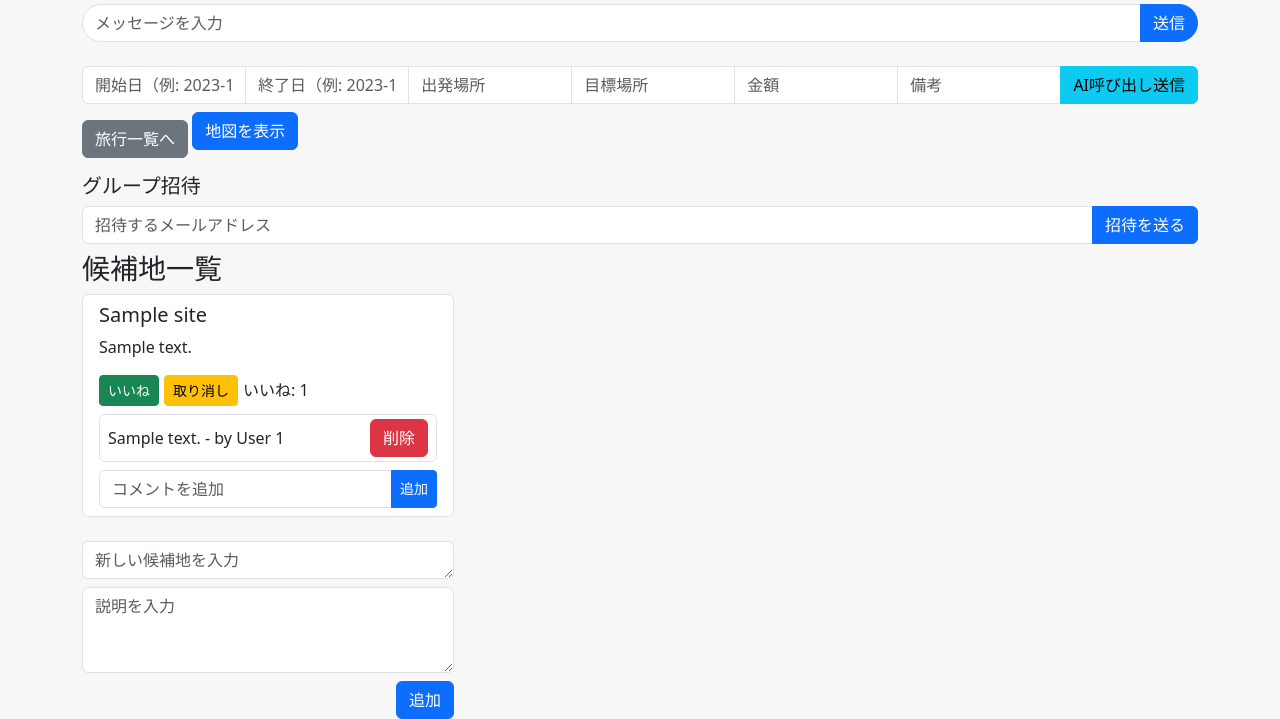
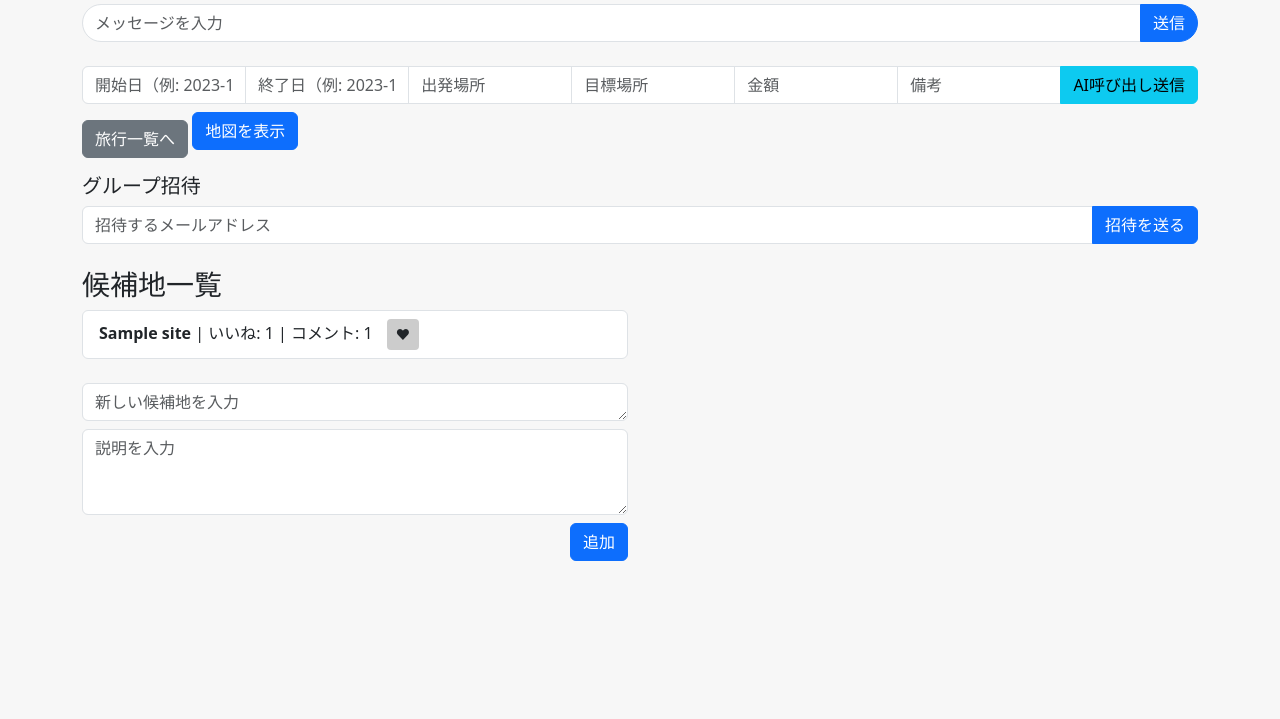
Before and after one commit to Yutak6116/travel-hub-test, a Flask app: page /chat/1 in a window 1280 px wide. Shown: the part 524-1243 px from the top of the page. After the commit the page ends 1085 px from the top, so only its background shows below. Run offline with Flask 3, Linux system fonts and the light colour scheme; the visitor is signed in with stand-in values (Sample User, id 1); tables that the repository leaves empty hold one stand-in row (values such as "Sample post"); some libraries are stand-ins or nearby versions.

Commit message:
feat: add CandidateSiteLike model and toggle like functionality for candidate sites

```diff
--- a/templates/chat.html
+++ b/templates/chat.html
@@ -1,3 +1,4 @@
+<!-- filepath: /home/tatesoto/projects/ZennHackathon/travel-hub-test/templates/chat.html -->
 <!DOCTYPE html>
 <html lang="ja">
   <head>
@@ -16,7 +17,6 @@
       body {
         background-color: #f7f7f7;
       }
-      /* ヘッダー部分 */
       .chat-header {
         background-color: #007bff;
         color: #fff;
@@ -25,7 +25,6 @@
         border-radius: 0 0 10px 10px;
         margin-bottom: 20px;
       }
-      /* チャットボックス */
       #chat-box {
         background-color: #fff;
         border: none;
@@ -36,7 +35,6 @@
         box-shadow: 0 4px 8px rgba(0, 0, 0, 0.1);
         margin-bottom: 20px;
       }
-      /* メッセージバブル */
       .message {
         padding: 10px 15px;
         margin-bottom: 10px;
@@ -54,21 +52,28 @@
         color: #333;
         margin-right: auto;
       }
-      /* 入力フォーム */
       #chat-form .form-control {
         border-radius: 20px 0 0 20px;
       }
       #chat-form .btn {
         border-radius: 0 20px 20px 0;
       }
+      /* 右側に表示する詳細パネル */
+      #siteDetail {
+        border: 1px solid #ccc;
+        padding: 10px;
+      }
     </style>
   </head>
   <body>
     <div class="container">
+      <!-- チャットヘッダー -->
       <div class="chat-header">
         <h1>{{ room.name }}</h1>
         <p>ログインユーザー: {{ user.name }} ({{ user.email }})</p>
       </div>
+
+      <!-- チャット表示欄 -->
       <div id="chat-box">
         {% for msg in history %}
         <div
@@ -78,6 +83,8 @@
         </div>
         {% endfor %}
       </div>
+
+      <!-- チャット送信フォーム -->
       <form id="chat-form" class="input-group">
         <input
           id="message-input"
@@ -88,11 +95,10 @@
         />
         <button class="btn btn-primary" type="submit">送信</button>
       </form>
+
       <div class="mt-3">
-
-      <!-- 簡単AI呼び出しセクション（デザインをchatの入力欄と統一） -->
+        <!-- 簡単AI呼び出しセクション -->
         <div class="input-group mt-4">
-        <!-- 日程を開始日・終了日に分割 -->
           <input
             id="aiStartDate"
             type="text"
@@ -132,11 +138,19 @@
           <button id="aiCallBtn" class="btn btn-info">AI呼び出し送信</button>
         </div>
 
-      <a href="{{ url_for('group.travels') }}" class="btn btn-secondary mt-3"
+        <!-- リンクボタン -->
+        <a
+          href="{{ url_for('group.travels') }}"
+          class="btn btn-secondary mt-3"
           >旅行一覧へ</a
         >
-            <a href="{{ url_for('map.show_map', room_id=room.id) }}" class="btn btn-primary"
-      >地図を表示</a>
+        <a
+          href="{{ url_for('map.show_map', room_id=room.id) }}"
+          class="btn btn-primary"
+          >地図を表示</a
+        >
+
+        <!-- グループ招待フォーム -->
         <div class="invite-section mt-3">
           <h5>グループ招待</h5>
           <form id="inviteForm">
@@ -153,49 +167,46 @@
           </form>
           <div id="inviteMessage" class="mt-2"></div>
         </div>
+      </div>
 
-    </div>
-    <!-- 旅行プラン表示＆編集セクション（ドラッグアンドドロップリスト） -->
-        <!-- 旅行プラン -->
-      <div class="col-md-4">
+      <!-- 旅行プラン一覧＋詳細表示 (2カラムに分割) -->
+      <div class="row mt-4">
+        <!-- 候補地一覧（左カラム） -->
+        <div class="col-md-6">
           <h3>候補地一覧</h3>
-        <ul id="planList" class="list-group sortable">
+          <ul id="planList" class="list-group">
             {% for site in candidate_sites %}
-            <li class="list-group-item mb-2">
-              <h5>{{ site.place_name }}</h5>
-              <p>{{ site.description }}</p>
-              <div class="d-flex align-items-center mb-2">
-                <form action="{{ url_for('plan.like_plan_item', room_id=room.id, site_id=site.id) }}" method="POST" style="display:inline-block; margin-right:5px;">
-                  <button type="submit" class="btn btn-success btn-sm">いいね</button>
-                </form>
-                <form action="{{ url_for('plan.dislike_plan_item', room_id=room.id, site_id=site.id) }}" method="POST" style="display:inline-block; margin-right:5px;">
-                  <button type="submit" class="btn btn-warning btn-sm">取り消し</button>
-                </form>
-                <span>いいね: {{ site.like }}</span>
-              </div>
-              <div>
-                <ul class="list-group mb-2">
-                  {% for comment in site.comments %}
-                    <li class="list-group-item py-1 px-2 d-flex justify-content-between align-items-center">
-                      <span>{{ comment.comment }} - by User {{ comment.user_id }}</span>
-                      <form action="{{ url_for('plan.delete_comment_plan_item', room_id=room.id, site_id=site.id, comment_id=comment.id) }}" method="POST" style="display:inline;">
-                        <button type="submit" class="btn btn-danger btn-xs">削除</button>
-                      </form>
+            <li
+              class="list-group-item mb-2 site-item"
+              data-siteid="{{ site.id }}"
+              data-likes="{{ site.like }}"
+              data-comments="{{ site.comments|length }}"
+              data-placename="{{ site.place_name }}"
+              data-description="{{ site.description }}"
+            >
+              <strong>{{ site.place_name }}</strong>
+              | いいね: <span class="like-count">{{ site.like }}</span>
+              | コメント: {{ site.comments|length }}
+              <!-- いいねを切り替える(ON/OFF)ボタン -->
+              <button
+                class="btn btn-sm like-btn"
+                data-siteid="{{ site.id }}"
+                data-userid="{{ user.id }}"
+                style="background-color: #ccc; margin-left: 10px;"
+              >
+                ♥
+              </button>
             </li>
             {% endfor %}
           </ul>
-                <form action="{{ url_for('plan.comment_plan_item', room_id=room.id, site_id=site.id) }}" method="POST">
-                  <input type="hidden" name="user_id" value="{{ user.id }}">
-                  <div class="input-group">
-                    <input type="text" name="comment" placeholder="コメントを追加" class="form-control">
-                    <button type="submit" class="btn btn-primary btn-sm">追加</button>
-                  </div>
-                </form>
-              </div>
-            </li>
-          {% endfor %}
-        </ul>
-        <form id="planForm" action="{{ url_for('plan.add_plan_manually', room_id=room.id, user_id=user.id) }}" method="POST" class="mt-3">
+
+          <!-- 新しい候補地の追加フォーム -->
+          <form
+            id="planForm"
+            action="{{ url_for('plan.add_plan_manually', room_id=room.id, user_id=user.id) }}"
+            method="POST"
+            class="mt-3"
+          >
             <div class="input-group mt-2">
               <textarea
                 id="place_name"
@@ -215,16 +226,51 @@
               ></textarea>
             </div>
             <div class="d-flex justify-content-end mt-2">
-            <button type="submit" id="addPlan" class="btn btn-primary">追加</button>
+              <button type="submit" id="addPlan" class="btn btn-primary">
+                追加
+              </button>
             </div>
           </form>
         </div>
 
+        <!-- 詳細表示（右カラム） -->
+        <div class="col-md-6">
+          <div id="siteDetail" style="display: none;">
+            <h4 id="detailTitle"></h4>
+            <p id="detailDescription"></p>
+            <!-- いいね数とコメント一覧、コメント投稿フォームを表示予定 -->
+            <div class="mt-3">
+              <p>
+                いいね数: <span id="detailLikeCount"></span><br />
+                コメント一覧:
+              </p>
+              <ul id="detailCommentList" class="list-group mb-2"></ul>
+              <form id="detailCommentForm" method="POST">
+                <div class="input-group">
+                  <input
+                    type="text"
+                    name="comment"
+                    placeholder="コメントを追加"
+                    class="form-control"
+                    id="detailCommentInput"
+                  />
+                  <button type="submit" class="btn btn-primary btn-sm">
+                    追加
+                  </button>
+                </div>
+              </form>
+            </div>
+          </div>
+        </div>
+      </div>
+
+      <!-- 各種スクリプト -->
       <script src="https://code.jquery.com/jquery-3.5.1.min.js"></script>
       <script src="https://code.jquery.com/ui/1.12.1/jquery-ui.js"></script>
       <script src="https://cdn.socket.io/4.5.1/socket.io.min.js"></script>
       <script src="https://cdn.jsdelivr.net/npm/marked/marked.min.js"></script>
       <script>
+        // ソケット通信の初期化
         const socket = io();
         const chatForm = document.getElementById("chat-form");
         const messageInput = document.getElementById("message-input");
@@ -235,10 +281,11 @@
         // ルームに参加
         socket.emit("join", { room: room });
 
+        // チャット送信
         chatForm.addEventListener("submit", function (event) {
           event.preventDefault();
           const message = messageInput.value.trim();
-            if (message === "") return;
+          if (!message) return;
           socket.emit("send_message", {
             user: userName,
             message: message,
@@ -247,6 +294,7 @@
           messageInput.value = "";
         });
 
+        // メッセージ受信
         socket.on("receive_message", function (data) {
           const messageElem = document.createElement("div");
           messageElem.classList.add("message");
@@ -255,19 +303,97 @@
           } else {
             messageElem.classList.add("other");
           }
-            // MarkdownをHTMLに変換して表示
           messageElem.innerHTML = data.user + ": " + marked.parse(data.message);
           chatBox.appendChild(messageElem);
           chatBox.scrollTop = chatBox.scrollHeight;
 
-            // @AIからの旅行プランMarkdownを自動で3セクションに反映
+          // AIの旅行プランに対する処理やプラン更新などがあればここに追加
           if (data.user === "travel AI" && data.message.includes("旅行プラン")) {
-              handleTravelPlanMarkdown(data.message);
+            // handleTravelPlanMarkdown(data.message) のような関数を定義して呼び出すなど
           }
         });
+      </script>
 
+      <script>
+        // 候補地一覧のクリック動作と詳細パネルの表示・非表示
+        const siteItems = document.querySelectorAll(".site-item");
+        const siteDetail = document.getElementById("siteDetail");
+        let currentOpenSite = null;
+
+        // コメント描画用 (サンプル: サーバから再取得しない簡易例)
+        function renderComments(comments) {
+          const detailCommentList = document.getElementById("detailCommentList");
+          detailCommentList.innerHTML = "";
+          comments.forEach(c => {
+            const li = document.createElement("li");
+            li.className = "list-group-item py-1 px-2";
+            li.textContent = c.comment + " - by User " + c.user_id;
+            detailCommentList.appendChild(li);
+          });
+        }
+
+        siteItems.forEach(item => {
+          item.addEventListener("click", () => {
+            const siteId = item.dataset.siteid;
+            if (currentOpenSite === siteId) {
+              // 同じ候補地を再クリック → 詳細を閉じる
+              siteDetail.style.display = "none";
+              currentOpenSite = null;
+              return;
+            }
+            currentOpenSite = siteId;
+            // 詳細への反映
+            document.getElementById("detailTitle").textContent =
+              item.dataset.placename;
+            document.getElementById("detailDescription").textContent =
+              item.dataset.description;
+            document.getElementById("detailLikeCount").textContent =
+              item.dataset.likes;
+
+            // コメント一覧は簡易的に item.dataset.comments からは取得しづらいので、
+            // 必要であればAjaxなどでサーバサイドと通信して取得し、renderComments() で反映してください。
+            // ここでは件数のみ表示されているため例示を省略。
+            // renderComments( ... )
+
+            siteDetail.style.display = "block";
+          });
+        });
+
+        // いいねトグル
+        document.querySelectorAll(".like-btn").forEach(btn => {
+          btn.addEventListener("click", e => {
+            e.stopPropagation(); // 親のクリックイベントを止める
+            const siteId = btn.dataset.siteid;
+            const userId = btn.dataset.userid;
+            fetch(`/candidate_site/${room}/${siteId}/toggle_like`, {
+              method: "POST",
+              headers: {
+                "Content-Type": "application/x-www-form-urlencoded",
+              },
+              body: new URLSearchParams({ user_id: userId }),
+            })
+              .then(r => r.json())
+              .then(data => {
+                if (data.message === "liked") {
+                  btn.style.backgroundColor = "#ff99aa"; // ON色
+                } else {
+                  btn.style.backgroundColor = "#ccc"; // OFF色
+                }
+                // 現在の <li> 内の表示更新
+                const likeCountElem =
+                  btn.closest("li").querySelector(".like-count");
+                if (likeCountElem) {
+                  likeCountElem.textContent = data.likeCount;
+                  // 詳細パネルを開いていた場合表示更新
+                  if (currentOpenSite === siteId) {
+                    document.getElementById("detailLikeCount").textContent =
+                      data.likeCount;
+                  }
+                }
+              });
+          });
+        });
       </script>
-        <script>
-        </script>
+    </div>
   </body>
 </html>
```
Also changed, not shown: models.py (+14 -0 lines), routes/plan_routes.py (+29 -2 lines). Lines whose indentation alone changed are shown as unchanged.
